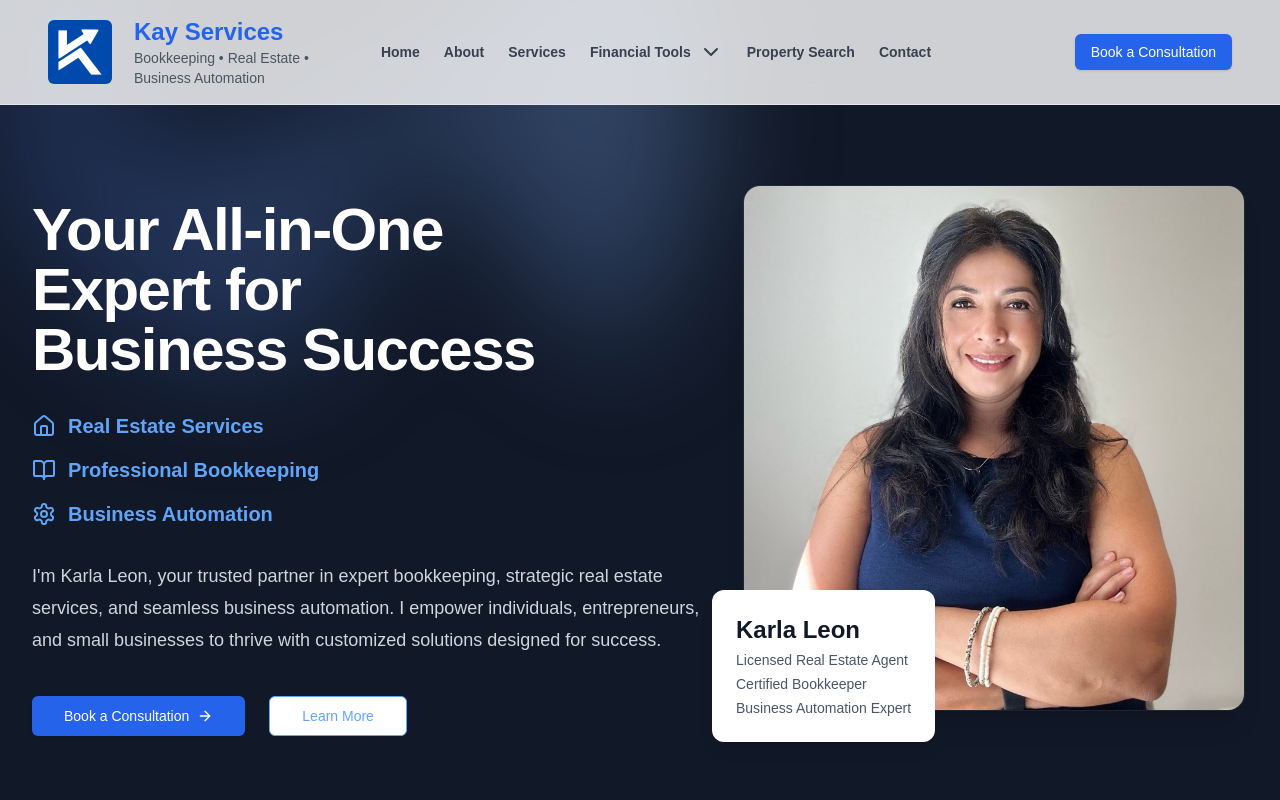
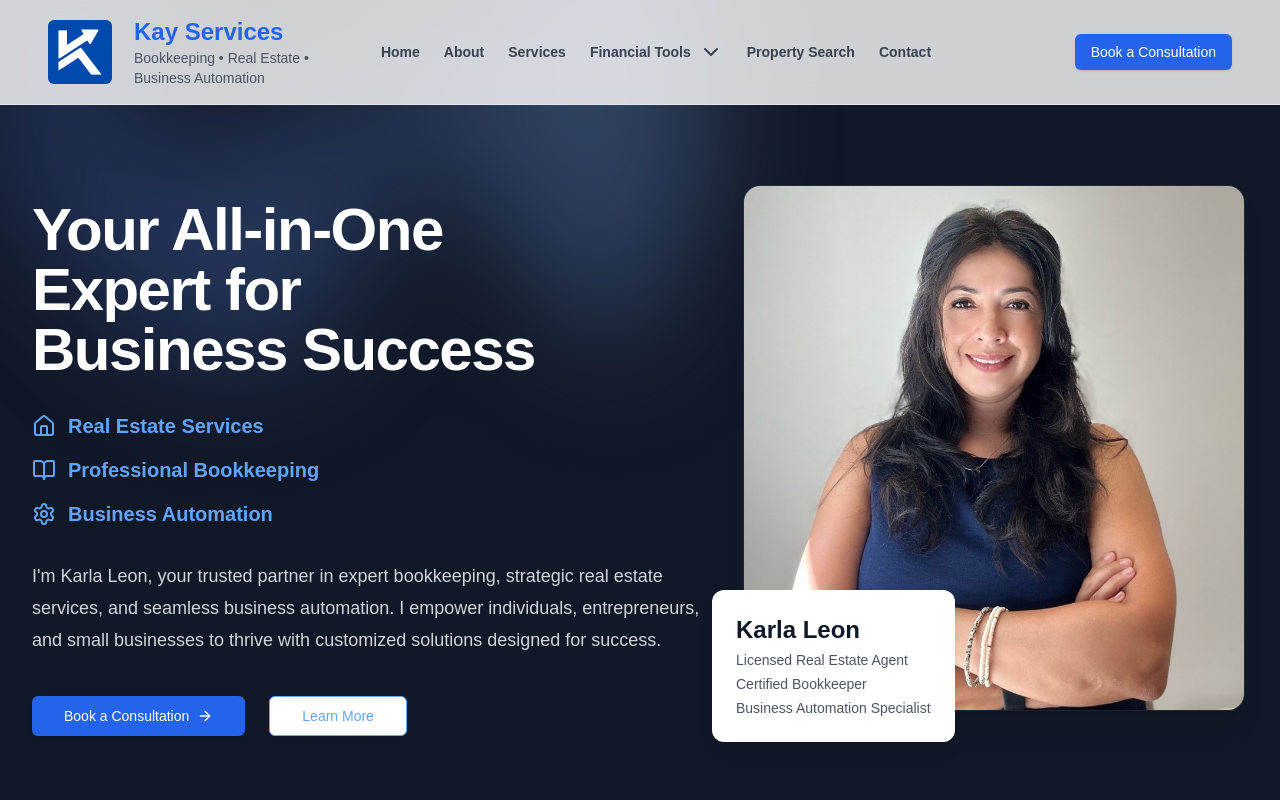
Before and after one commit to xavleon/KayConsultingSite, a Next.js app: page / in a window 1280 px wide. Shown: the top 800 px of the page. Built offline with nearby package versions, Linux system fonts and the light colour scheme.

Commit message:
email address update in contact page and automation expert changed to specialist

```diff
--- a/src/components/contact/contact-info.js
+++ b/src/components/contact/contact-info.js
@@ -24,7 +24,7 @@ export function ContactInfo() {
 
         <div className="flex items-center gap-3">
           <Mail className="w-6 h-6 text-blue-400 flex-shrink-0" />
-          <p className="text-white">info@kaybookkeeping.com</p>
+          <p className="text-white">info@keybykay.com</p>
         </div>
         <div className="flex items-start gap-3">
           <Clock className="w-6 h-6 text-blue-400 flex-shrink-0 mt-1" />
--- a/src/components/hero.js
+++ b/src/components/hero.js
@@ -89,7 +89,7 @@ export function Hero() {
                 <p className="text-sm text-gray-600">Certified Bookkeeper</p>
 
                 <p className="text-sm text-gray-600">
-                  Business Automation Expert
+                  Business Automation Specialist
                 </p>
               </div>
             </div>
```
